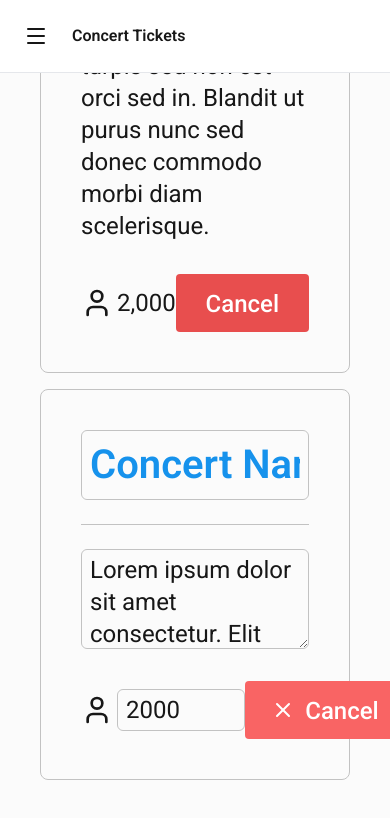
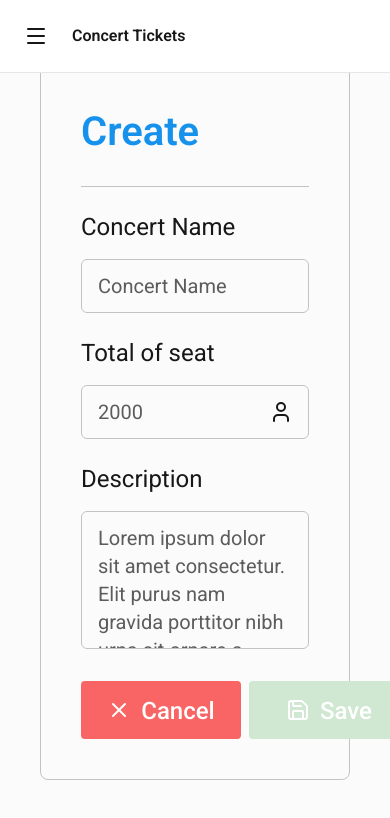
Before and after one commit to maxexq/concert-ticket-assignment, a Next.js app in the folder apps/web/: page / in a window 390 px wide. Both pictures are taken after a click on the button "Edit". Shown: the top 818 px of the page. Built offline with nearby package versions, Linux system fonts and the light colour scheme.

Commit message:
style: add responsive for concert card and editing type input for create, and edit concert info

```diff
--- /dev/null
+++ b/apps/web/components/atoms/Input.tsx
@@ -0,0 +1,80 @@
+import type { LucideIcon } from "lucide-react";
+import React from "react";
+
+export type InputType = "text" | "number" | "email" | "password" | "textarea";
+
+export interface IInputProps {
+  label?: string;
+  type?: InputType;
+  value: string | number;
+  onChange: (value: string | number) => void;
+  placeholder?: string;
+  postIcon?: LucideIcon;
+  disabled?: boolean;
+  className?: string;
+  rows?: number;
+}
+
+const Input = (props: IInputProps) => {
+  const {
+    label,
+    type = "text",
+    value,
+    onChange,
+    placeholder,
+    postIcon: PostIcon,
+    disabled = false,
+    className = "",
+    rows = 4,
+  } = props;
+
+  const baseInputStyles = `
+    w-full text-xl font-normal border border-[#C2C2C2] rounded-md px-4 py-3
+    outline-none focus:border-[#1692EC] transition-colors
+    disabled:bg-gray-100 disabled:cursor-not-allowed
+  `;
+
+  const handleChange = (
+    e: React.ChangeEvent<HTMLInputElement | HTMLTextAreaElement>,
+  ) => {
+    const newValue =
+      type === "number" ? Number(e.target.value) : e.target.value;
+    onChange(newValue);
+  };
+
+  return (
+    <div className={`flex flex-col gap-4 ${className}`}>
+      {label && <label className="text-2xl font-normal">{label}</label>}
+      {type === "textarea" ? (
+        <textarea
+          value={value}
+          onChange={handleChange}
+          placeholder={placeholder}
+          disabled={disabled}
+          rows={rows}
+          className={`${baseInputStyles} resize-none text-[#5C5C5C] placeholder:text-[#c2c2c2]`}
+        />
+      ) : (
+        <div className="relative">
+          <input
+            type={type}
+            value={value}
+            onChange={handleChange}
+            placeholder={placeholder}
+            disabled={disabled}
+            className={`${baseInputStyles} ${PostIcon ? "pr-12" : ""}
+              px-4 py-3 border-[#5C5C5C]  placeholder:font-normal
+              text-[#5C5C5C] placeholder:text-[#c2c2c2]`}
+          />
+          {PostIcon && (
+            <div className="absolute right-4 top-1/2 -translate-y-1/2 ">
+              <PostIcon className="w-6 h-6" />
+            </div>
+          )}
+        </div>
+      )}
+    </div>
+  );
+};
+
+export default React.memo(Input);
--- a/apps/web/components/atoms/index.ts
+++ b/apps/web/components/atoms/index.ts
@@ -1,3 +1,4 @@
 export { default as MenuButton } from "./MenuButton";
 export { default as Button } from "./Button";
 export { default as StatCard } from "./StatCard";
+export { default as Input } from "./Input";
--- a/apps/web/components/molecules/ConcertCard.tsx
+++ b/apps/web/components/molecules/ConcertCard.tsx
@@ -1,7 +1,7 @@
 "use client";
 
 import React, { useState } from "react";
-import { Button } from "../atoms";
+import { Button, Input } from "../atoms";
 import { Divider } from "@mui/material";
 import { User, Pencil, Trash2, X, Save } from "lucide-react";
 
@@ -124,48 +124,59 @@ const ConcertCard = (props: IConcertCardProps) => {
   return (
     <div className="flex flex-col justify-center p-10 rounded-lg border border-[#C2C2C2] w-full gap-8">
       <div className="flex flex-col gap-6">
+        <h2 className="text-[40px] font-semibold text-[#1692EC]">
+          {isEditing ? "Create" : name}
+        </h2>
+        <Divider orientation="horizontal" className="border-[#C2C2C2]!" />
         {isEditing ? (
-          <input
+          <div className="grid grid-cols-1 md:grid-cols-2 gap-6">
+            <Input
+              label="Concert Name"
               type="text"
               value={editData.name}
-            onChange={(e) => setEditData({ ...editData, name: e.target.value })}
-            className="text-[40px] font-semibold text-[#1692EC] border border-[#C2C2C2] rounded-md px-2 py-1 outline-none focus:border-[#1692EC]"
+              onChange={(value) =>
+                setEditData({ ...editData, name: String(value) })
+              }
+              placeholder="Please input concert name"
             />
+            <Input
+              label="Total of seat"
+              type="number"
+              value={editData.seats}
+              onChange={(value) =>
+                setEditData({ ...editData, seats: Number(value) })
+              }
+              placeholder="Please input total of seats"
+              postIcon={User}
+            />
+            <Input
+              label="Description"
+              type="textarea"
+              value={editData.description}
+              onChange={(value) =>
+                setEditData({ ...editData, description: String(value) })
+              }
+              placeholder="Please input description"
+              className="col-span-1 md:col-span-2"
+              rows={4}
+            />
+          </div>
         ) : (
-          <h2 className="text-[40px] font-semibold text-[#1692EC]">{name}</h2>
-        )}
-        <Divider orientation="horizontal" className="border-[#C2C2C2]!" />
-        {isEditing ? (
-          <textarea
-            value={editData.description}
-            onChange={(e) =>
-              setEditData({ ...editData, description: e.target.value })
-            }
-            className="text-2xl font-normal border border-[#C2C2C2] rounded-md px-2 py-1 outline-none focus:border-[#1692EC] min-h-[100px]"
-          />
-        ) : (
+          <>
             <p className="text-2xl font-normal">{description}</p>
+          </>
         )}
       </div>
       <div className="flex justify-between items-center">
+        {!isEditing && (
           <div className="text-xl font-semibold inline-flex gap-1 items-center">
             <User className="w-8 h-8" />
-          {isEditing ? (
-            <input
-              type="number"
-              value={editData.seats}
-              onChange={(e) =>
-                setEditData({ ...editData, seats: Number(e.target.value) })
-              }
-              className="text-2xl font-normal border border-[#C2C2C2] rounded-md px-2 py-1 w-32 outline-none focus:border-[#1692EC]"
-            />
-          ) : (
             <span className="text-2xl font-normal">
               {seats.toLocaleString()}
             </span>
+          </div>
         )}
-        </div>
-        {renderActions()}
+        <div className={isEditing ? "ml-auto" : ""}>{renderActions()}</div>
       </div>
     </div>
   );
```
Lines whose indentation alone changed are shown as unchanged.
